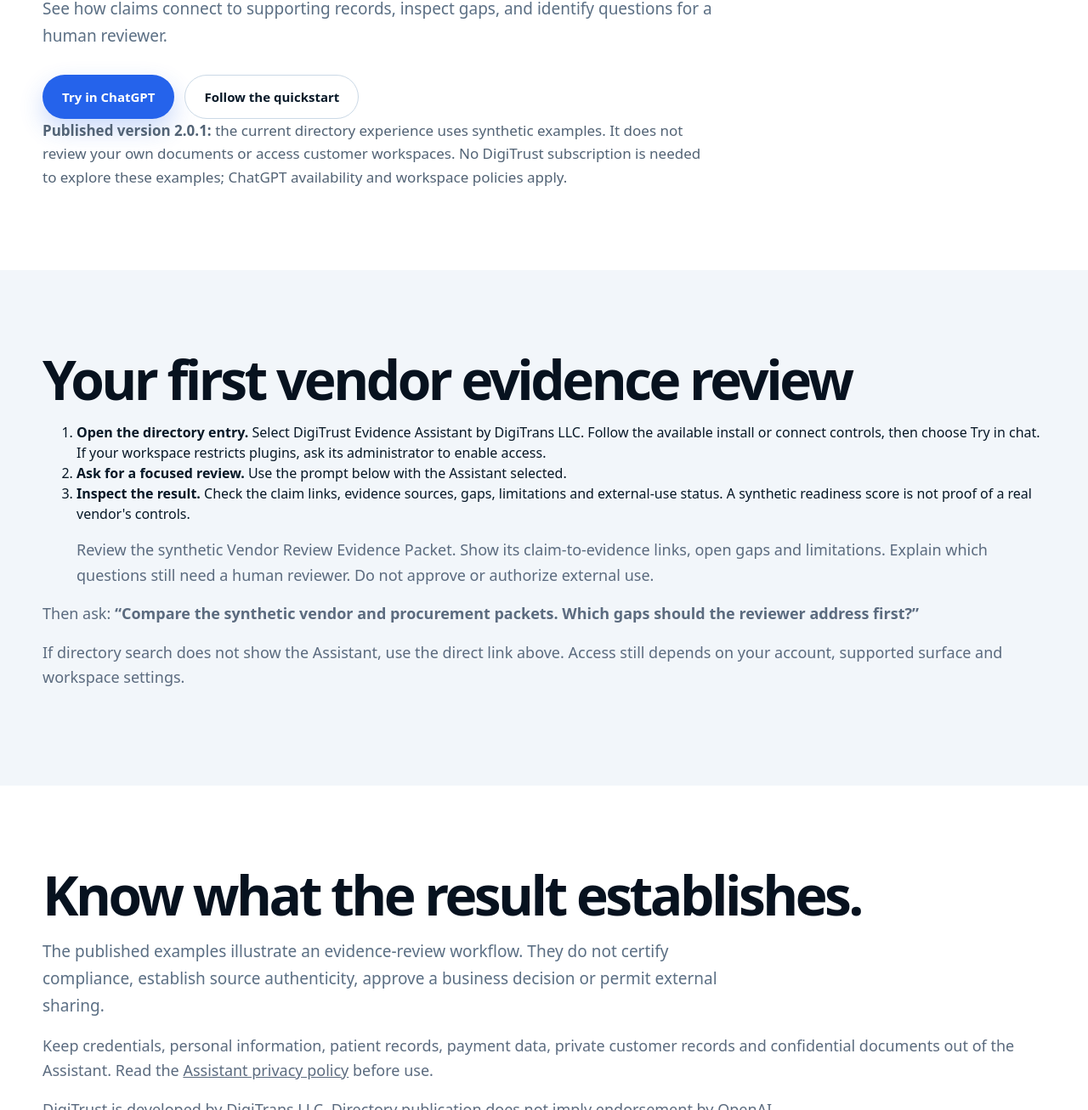
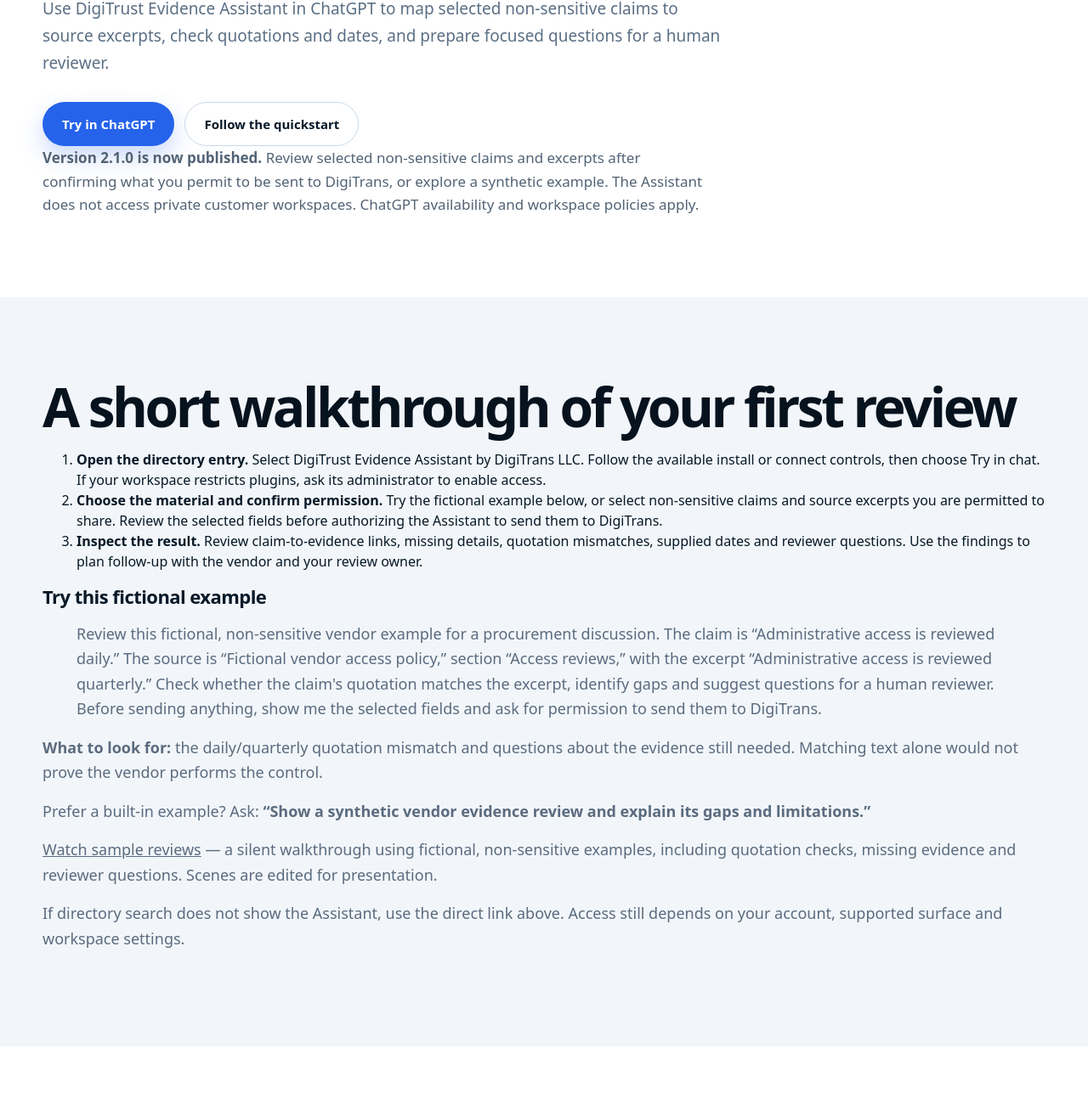
Before and after one commit to DigiTrans-App/digitrans-landing-page, a website: page evidence-assistant/index.html in a window 1280 px wide. Shown: the part 354-1661 px from the top of the page at 85% size. Drawn offline with Linux system fonts and the light colour scheme.

Commit message:
Refresh Evidence Assistant website for published v2.1.0 (#22)

```diff
--- a/evidence-assistant/index.html
+++ b/evidence-assistant/index.html
@@ -4,10 +4,10 @@
   <meta charset="utf-8" />
   <meta name="viewport" content="width=device-width, initial-scale=1" />
   <title>Try DigiTrust Evidence Assistant | DigiTrans</title>
-  <meta name="description" content="Open DigiTrust Evidence Assistant in ChatGPT, try a synthetic vendor evidence review, and understand its findings and limits." />
+  <meta name="description" content="Try DigiTrust Evidence Assistant in ChatGPT. Review selected non-sensitive vendor claims and excerpts for missing evidence, quotation mismatches and stale dates." />
   <link rel="canonical" href="https://www.digitranshq.com/evidence-assistant/" />
   <meta property="og:title" content="Try DigiTrust Evidence Assistant" />
-  <meta property="og:description" content="A short guide to your first synthetic vendor evidence review in ChatGPT." />
+  <meta property="og:description" content="Find evidence gaps in selected non-sensitive claims and excerpts. Follow the quickstart or watch sample reviews." />
   <meta property="og:url" content="https://www.digitranshq.com/evidence-assistant/" />
   <meta property="og:image" content="https://www.digitranshq.com/digitrans-logo.png" />
   <link rel="icon" href="/digitrans-logo.png" />
@@ -25,29 +25,32 @@
     <section class="editorial-section" aria-labelledby="assistant-title">
       <div class="editorial-wrap">
         <div class="section-label">DigiTrust Evidence Assistant</div>
-        <h1 class="display-heading" id="assistant-title">Explore an evidence review in ChatGPT.</h1>
-        <p class="intro-copy">See how claims connect to supporting records, inspect gaps, and identify questions for a human reviewer.</p>
+        <h1 class="display-heading" id="assistant-title">Find evidence gaps before your next vendor review.</h1>
+        <p class="intro-copy">Use DigiTrust Evidence Assistant in ChatGPT to map selected non-sensitive claims to source excerpts, check quotations and dates, and prepare focused questions for a human reviewer.</p>
         <div class="hero-actions"><a class="btn primary" href="https://chatgpt.com/plugins/plugin_asdk_app_6a47df86d9c8819189c7b9d6ab4a97bf" target="_blank" rel="noopener noreferrer" data-analytics-event="assistant_directory_clicked" data-analytics-placement="assistant_guide">Try in ChatGPT</a><a class="btn secondary" href="#first-review">Follow the quickstart</a></div>
-        <p class="sublead"><strong>Published version 2.0.1:</strong> the current directory experience uses synthetic examples. It does not review your own documents or access customer workspaces. No DigiTrust subscription is needed to explore these examples; ChatGPT availability and workspace policies apply.</p>
+        <p class="sublead"><strong>Version 2.1.0 is now published.</strong> Review selected non-sensitive claims and excerpts after confirming what you permit to be sent to DigiTrans, or explore a synthetic example. The Assistant does not access private customer workspaces. ChatGPT availability and workspace policies apply.</p>
       </div>
     </section>
     <section class="editorial-section soft" id="first-review" aria-labelledby="first-review-title">
       <div class="editorial-wrap">
-        <h2 class="display-heading" id="first-review-title">Your first vendor evidence review</h2>
+        <h2 class="display-heading" id="first-review-title">A short walkthrough of your first review</h2>
         <ol>
           <li><strong>Open the directory entry.</strong> Select DigiTrust Evidence Assistant by DigiTrans LLC. Follow the available install or connect controls, then choose Try in chat. If your workspace restricts plugins, ask its administrator to enable access.</li>
-          <li><strong>Ask for a focused review.</strong> Use the prompt below with the Assistant selected.</li>
-          <li><strong>Inspect the result.</strong> Check the claim links, evidence sources, gaps, limitations and external-use status. A synthetic readiness score is not proof of a real vendor's controls.</li>
+          <li><strong>Choose the material and confirm permission.</strong> Try the fictional example below, or select non-sensitive claims and source excerpts you are permitted to share. Review the selected fields before authorizing the Assistant to send them to DigiTrans.</li>
+          <li><strong>Inspect the result.</strong> Review claim-to-evidence links, missing details, quotation mismatches, supplied dates and reviewer questions. Use the findings to plan follow-up with the vendor and your review owner.</li>
         </ol>
-        <blockquote><p>Review the synthetic Vendor Review Evidence Packet. Show its claim-to-evidence links, open gaps and limitations. Explain which questions still need a human reviewer. Do not approve or authorize external use.</p></blockquote>
-        <p>Then ask: <strong>“Compare the synthetic vendor and procurement packets. Which gaps should the reviewer address first?”</strong></p>
+        <h3>Try this fictional example</h3>
+        <blockquote><p>Review this fictional, non-sensitive vendor example for a procurement discussion. The claim is “Administrative access is reviewed daily.” The source is “Fictional vendor access policy,” section “Access reviews,” with the excerpt “Administrative access is reviewed quarterly.” Check whether the claim's quotation matches the excerpt, identify gaps and suggest questions for a human reviewer. Before sending anything, show me the selected fields and ask for permission to send them to DigiTrans.</p></blockquote>
+        <p><strong>What to look for:</strong> the daily/quarterly quotation mismatch and questions about the evidence still needed. Matching text alone would not prove the vendor performs the control.</p>
+        <p>Prefer a built-in example? Ask: <strong>“Show a synthetic vendor evidence review and explain its gaps and limitations.”</strong></p>
+        <p><a href="/evidence-assistant/review-demo-2-1/digitrust-evidence-assistant-2-1-walkthrough.mp4">Watch sample reviews</a> — a silent walkthrough using fictional, non-sensitive examples, including quotation checks, missing evidence and reviewer questions. Scenes are edited for presentation.</p>
         <p>If directory search does not show the Assistant, use the direct link above. Access still depends on your account, supported surface and workspace settings.</p>
       </div>
     </section>
     <section class="editorial-section" aria-labelledby="scope-title">
       <div class="editorial-wrap">
         <h2 class="display-heading" id="scope-title">Know what the result establishes.</h2>
-        <p class="intro-copy">The published examples illustrate an evidence-review workflow. They do not certify compliance, establish source authenticity, approve a business decision or permit external sharing.</p>
+        <p class="intro-copy">The review checks the material you select for structural gaps, exact quotation matches and supplied dates. It does not verify factual truth or source authenticity, certify compliance, approve a business decision or permit external sharing.</p>
         <p>Keep credentials, personal information, patient records, payment data, private customer records and confidential documents out of the Assistant. Read the <a href="/privacy/digitrust-evidence-assistant/">Assistant privacy policy</a> before use.</p>
         <p>DigiTrust is developed by DigiTrans LLC. Directory publication does not imply endorsement by OpenAI.</p>
       </div>
```
Also changed, not shown: index.html (+1 -1 lines).
